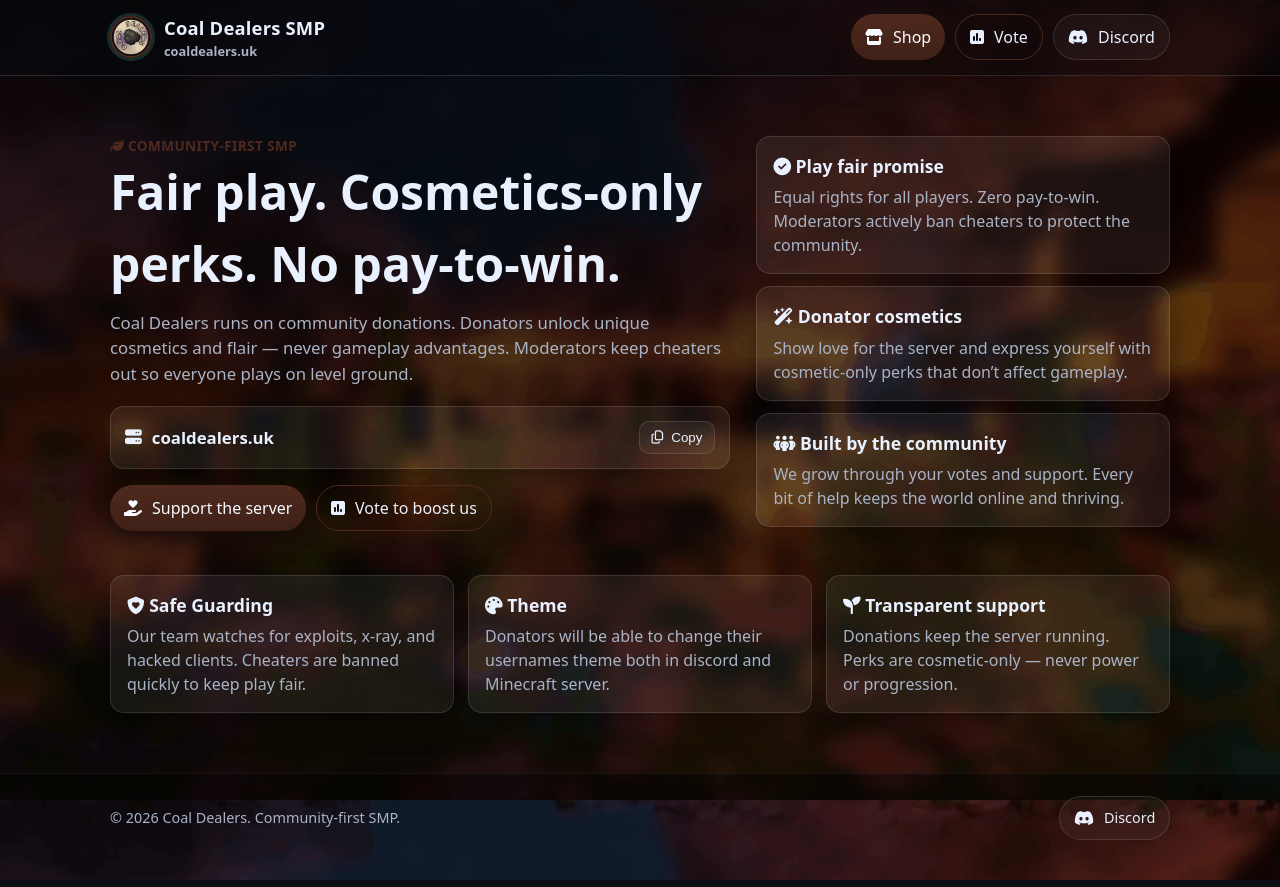
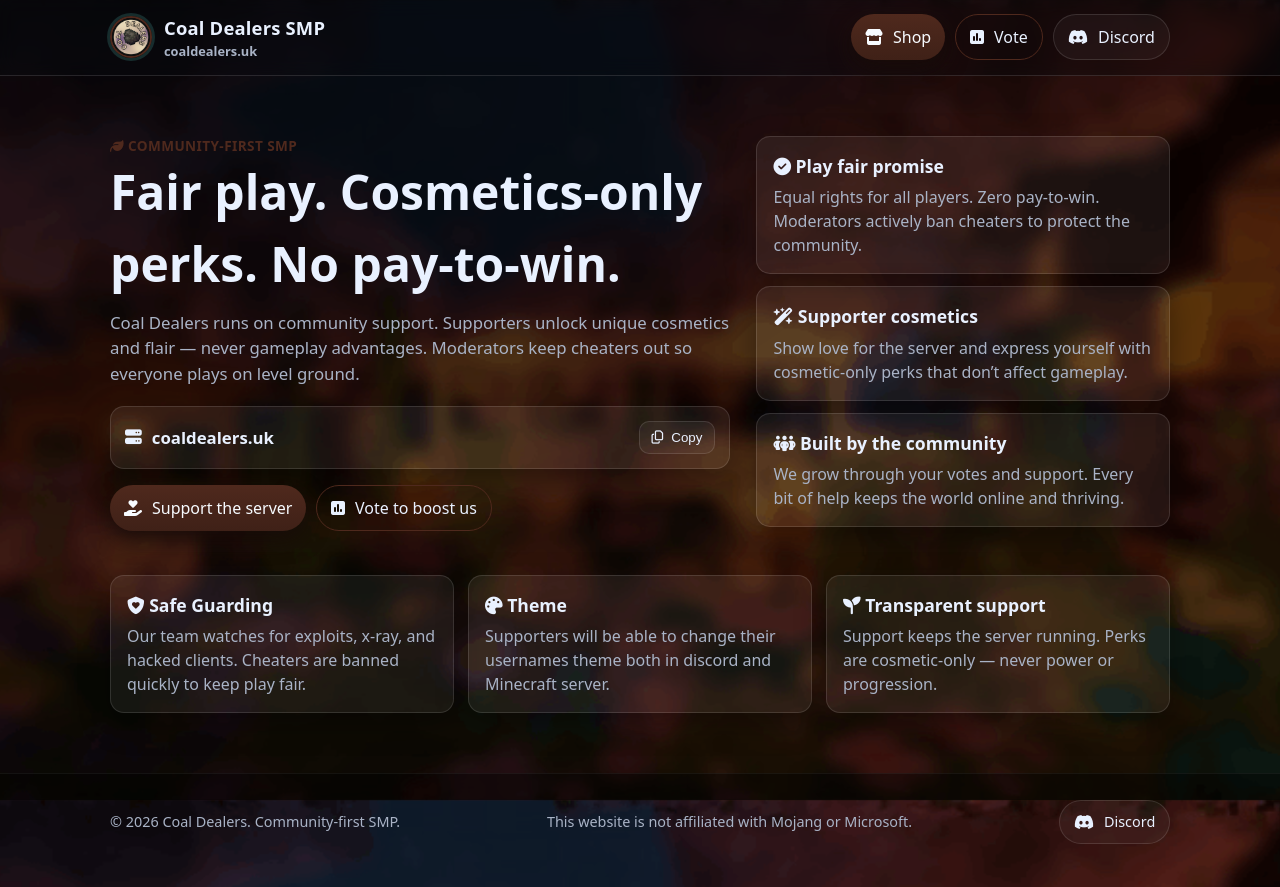
Before and after one commit to ICodKid/CoalDealers, a plain HTML site: page index.html in a window 1280 px wide. Drawn offline with Linux system fonts and the light colour scheme.

Commit message:
Update footer with Mojang/Microsoft disclaimer and replace 'donations' with 'support'

```diff
--- a/index.html
+++ b/index.html
@@ -4,7 +4,7 @@
     <meta charset="utf-8">
     <meta name="viewport" content="width=device-width,initial-scale=1">
     <title>Coal Dealers</title>
-    <meta name="description" content="Coal Dealers is a fair, community-first Minecraft SMP. Cosmetics-only donations. No pay-to-win.">
+    <meta name="description" content="Coal Dealers is a fair, community-first Minecraft SMP. Cosmetics-only support. No pay-to-win.">
 
     <!-- AUTO-CHANGING FAVICON (controlled by main.js) -->
     <link id="dynamic-favicon" rel="icon" type="image/png" sizes="32x32" href="assets/normal/favicon-32x32.png">
@@ -43,7 +43,7 @@
           <div class="kicker"><i class="fa-solid fa-leaf"></i> Community-first SMP</div>
           <h1>Fair play. Cosmetics-only perks. No pay-to-win.</h1>
           <p class="lead">
-            Coal Dealers runs on community donations. Donators unlock unique cosmetics and flair —
+            Coal Dealers runs on community support. Supporters unlock unique cosmetics and flair —
             never gameplay advantages. Moderators keep cheaters out so everyone plays on level ground.
           </p>
           <div class="ip-card" role="region" aria-label="Server IP">
@@ -64,7 +64,7 @@
             <p>Equal rights for all players. Zero pay-to-win. Moderators actively ban cheaters to protect the community.</p>
           </div>
           <div class="card" style="margin-top:12px;">
-            <h3><i class="fa-solid fa-wand-magic-sparkles"></i> Donator cosmetics</h3>
+            <h3><i class="fa-solid fa-wand-magic-sparkles"></i> Supporter cosmetics</h3>
             <p>Show love for the server and express yourself with cosmetic-only perks that don’t affect gameplay.</p>
           </div>
           <div class="card" style="margin-top:12px;">
@@ -84,11 +84,11 @@
           </div>
           <div class="card">
             <h3><i class="fa-solid fa-palette"></i> Theme </h3>
-            <p>Donators will be able to change their usernames theme both in discord and Minecraft server.</p>
+            <p>Supporters will be able to change their usernames theme both in discord and Minecraft server.</p>
           </div>
           <div class="card">
             <h3><i class="fa-solid fa-seedling"></i> Transparent support</h3>
-            <p>Donations keep the server running. Perks are cosmetic-only — never power or progression.</p>
+            <p>Support keeps the server running. Perks are cosmetic-only — never power or progression.</p>
           </div>
         </div>
       </div>
@@ -97,6 +97,7 @@
     <footer>
       <div class="footer-inner">
         <div>© <span id="year"></span> Coal Dealers. Community-first SMP.</div>
+        <p>This website is not affiliated with Mojang or Microsoft.</p>
         <div class="social">
           <a class="btn" href="https://discord.gg/aeupvgfMn3" target="_blank" rel="noopener"><i class="fa-brands fa-discord"></i><span>Discord</span></a>
         </div>
```
